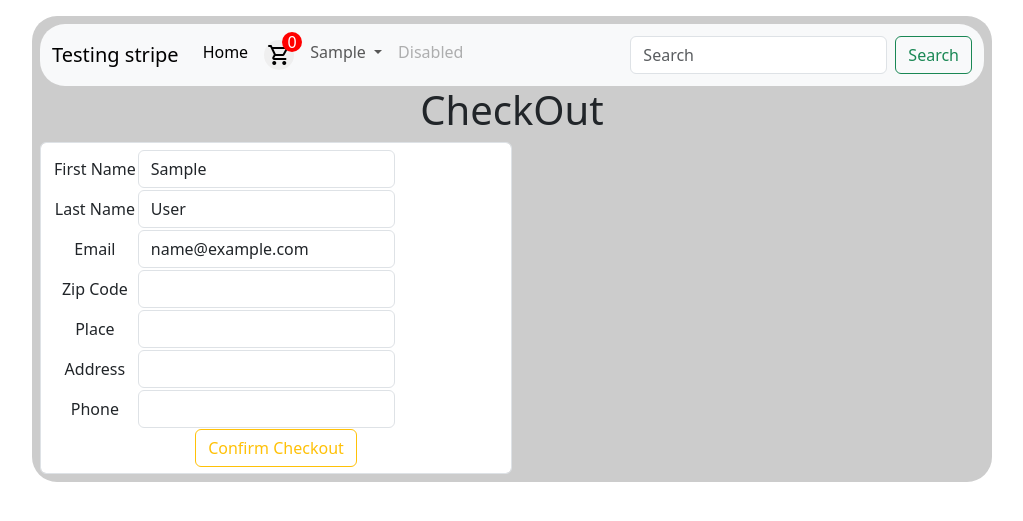
After one commit to ishanshre/Django-Stripe-Integrations-Examples, a Django app: page /checkout/ in a window 1280 px wide. The commit adds this page. Shown: the top 521 px of the page, without its empty margins (128-1151 px from the left). Run offline with Django 4.2, Linux system fonts and the light colour scheme; the visitor is signed in with stand-in values (Sample User, id 1).

Commit message:
feat: create checkout page and my accounts page     - create my accounts page with listing my orders     - create a checkout page and create orderitems     - create checkout views and urls     - create start order views and urls

```diff
--- a/djangoStripe4/accounts/views.py
+++ b/djangoStripe4/accounts/views.py
@@ -1,5 +1,6 @@
 from django.shortcuts import render, redirect
 from django.contrib.auth.views import LoginView
+from django.contrib.auth.decorators import login_required
 from django.views.generic.edit import CreateView
 from django.urls import reverse_lazy
 
@@ -27,3 +28,7 @@ class UserRegisterView(CreateView):
         if request.user.is_authenticated:
             return redirect('core:index')
         return super().dispatch(request, *args, **kwargs)
+
+@login_required
+def myAccount(request):
+    return render(request, 'user/myaccount.html')
--- a/djangoStripe4/cart/views.py
+++ b/djangoStripe4/cart/views.py
@@ -1,6 +1,12 @@
 from django.shortcuts import render, redirect
+from django.views import View
+from django.contrib.auth.decorators import login_required
+from django.contrib.auth.mixins import LoginRequiredMixin
 
 from cart.cart import Cart
+from cart.forms import CheckOutForm
+
+from core.models import Order, OrderItem
 # Create your views here.
 
 
@@ -20,3 +26,46 @@ def cart_update(request, pk, action):
     if action == 'increment':
         cart.update(product_id=pk, quantity=1, update_quantity=True)
     return redirect('core:cart_view')
+
+
+class CheckOutView(LoginRequiredMixin, View):
+    template_name = 'cart/checkout.html'
+    def get(self, request, *args, **kwargs):
+        return render(request, self.template_name)
+
+@login_required
+def start_order(request):
+    cart = Cart(request)
+    if request.method == "POST":
+        first_name = request.POST.get("first_name")
+        last_name = request.POST.get("last_name")
+        email = request.POST.get("email")
+        zipcode = request.POST.get("zipcode")
+        place = request.POST.get("place")
+        phone = request.POST.get("phone")
+        address = request.POST.get("address")
+
+        order = Order.objects.create(
+            user=request.user,
+            first_name=first_name,
+            last_name=last_name,
+            email=email,
+            zipcode=zipcode,
+            place=place,
+            phone=phone,
+            address=address
+        )
+
+        for item in cart:
+            product = item['product']
+            quantity = int(item['quantity'])
+            price = product.price * quantity
+            item = OrderItem.objects.create(
+                order=order,
+                product=product,
+                price=price,
+                quantity=quantity
+            )
+
+        return redirect("core:myaccount")
+    return redirect('core:cart_view')
--- a/djangoStripe4/core/urls.py
+++ b/djangoStripe4/core/urls.py
@@ -20,9 +20,14 @@ urlpatterns = [
     path('cart/add_to_cart/<int:pk>/', cart_views.add_to_cart, name='add_to_cart'),
     path('cart/view/', cart_views.cart_view, name='cart_view'),
     path('cart/update/<int:pk>/<str:action>/', cart_views.cart_update, name='cart_update'),
+    path('checkout/', cart_views.CheckOutView.as_view(), name='checkout'),
 
     # urls for accounts
     path('login/', user_views.UserLoginView.as_view(), name='login'),
     path('logout/', LogoutView.as_view(), name='logout'),
     path('register/', user_views.UserRegisterView.as_view(), name='register'),
+    path('myaccount/',user_views.myAccount, name="myaccount"),
+
+    # orders
+    path('start_order/', cart_views.start_order, name='start_order'),
 ]
--- a/djangoStripe4/templates/base/navbar.html
+++ b/djangoStripe4/templates/base/navbar.html
@@ -26,6 +26,7 @@
             <ul class="dropdown-menu">
               {% if request.user.is_authenticated %}
               <li><a class="dropdown-item" href="{% url 'core:logout' %}">Logout</a></li>
+              <li><a class="dropdown-item" href="{% url 'core:myaccount' %}">My Account</a></li>
               {% else %}
               <li><a class="dropdown-item" href="{% url 'core:login' %}">Login</a></li>
               <li><a class="dropdown-item" href="{% url 'core:register' %}">Register</a></li>
--- a/djangoStripe4/templates/cart/cart_view.html
+++ b/djangoStripe4/templates/cart/cart_view.html
@@ -47,7 +47,7 @@
               <h2 class="m-2">Summary</h2>
               <span class="m-2"><strong>Total: </strong></span>
               <span class="m-2">Rs. {{ cart.get_total_amount }}</span><br>
-              <button type="submit" class="btn btn-outline-warning checkout-btn">Checkout</button>
+              <a type="submit" class="btn btn-outline-warning checkout-btn" href="{% url 'core:checkout' %}" role="button">Checkout</a>
             </div>
           </div>
         </div>
--- /dev/null
+++ b/djangoStripe4/templates/cart/checkout.html
@@ -0,0 +1,47 @@
+{% extends 'base/base.html' %}
+
+{% block title %}Checkout{% endblock %}
+
+{% block body %}
+    <h1 class="text-center">CheckOut</h1>
+
+    <div class="text-center w-50 form-control">
+        <form action="{% url 'core:start_order' %}" method="post">
+            {% csrf_token %}
+            <table>
+                <tr>
+                    <td><label for="first_name">First Name</label></td>
+                    <td><input type="text" name="first_name" id="id_first_name" value="{{request.user.first_name}}" class="form-control"></td>
+                </tr>
+                <tr>
+                    <td><label for="last_name">Last Name</label></td>
+                    <td><input type="text" name="last_name" id="id_last_name" value="{{request.user.last_name}}" class="form-control"></td>
+                </tr>
+                <tr>
+                    <td><label for="email">Email</label></td>
+                    <td><input type="email" name="email" id="id_email" value="{{request.user.email}}" class="form-control"></td>
+                </tr>
+                <tr>
+                    <td><label for="zipcode">Zip Code</label></td>
+                    <td><input type="text" name="zipcode" id="id_zipcode" class="form-control"></td>
+                </tr>
+                <tr>
+                    <td><label for="place">Place</label></td>
+                    <td><input type="text" name="place" id="id_place"class="form-control"></td>
+                </tr>
+                <tr>
+                    <td><label for="address">Address</label></td>
+                    <td><input type="text" name="address" id="id_address"class="form-control"></td>
+                </tr>
+                <tr>
+                    <td><label for="phone">Phone</label></td>
+                    <td><input type="text" name="phone" id="id_phone"class="form-control"></td>
+                </tr>
+            </table>
+            <input type="submit" value="Confirm Checkout" class="btn btn-outline-warning">
+        </form>
+
+
+    </div>
+
+{% endblock %}
```
Also changed, not shown: djangoStripe4/cart/forms.py (added, +24 -0 lines), djangoStripe4/templates/user/myaccount.html (added, +31 -0 lines).
